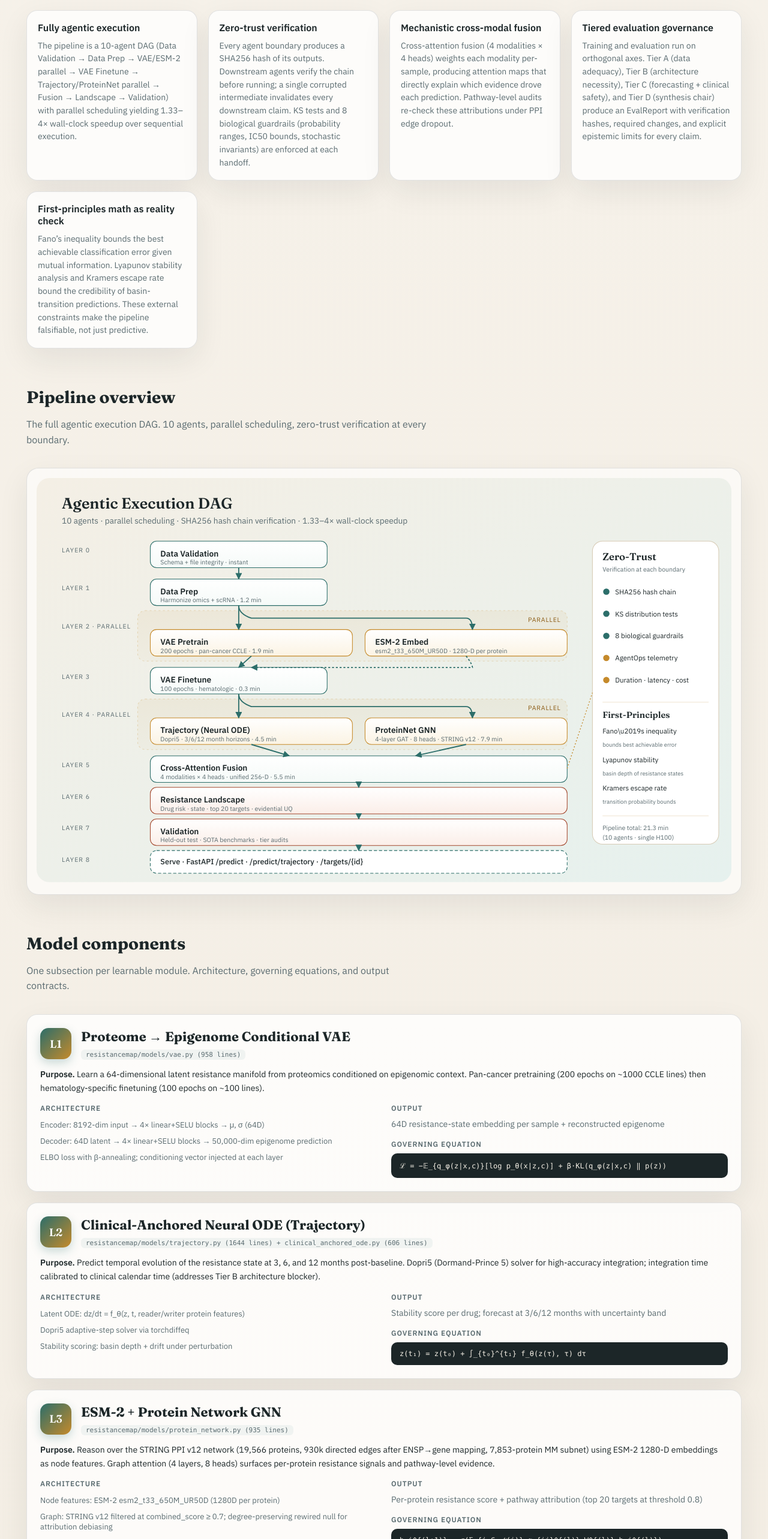
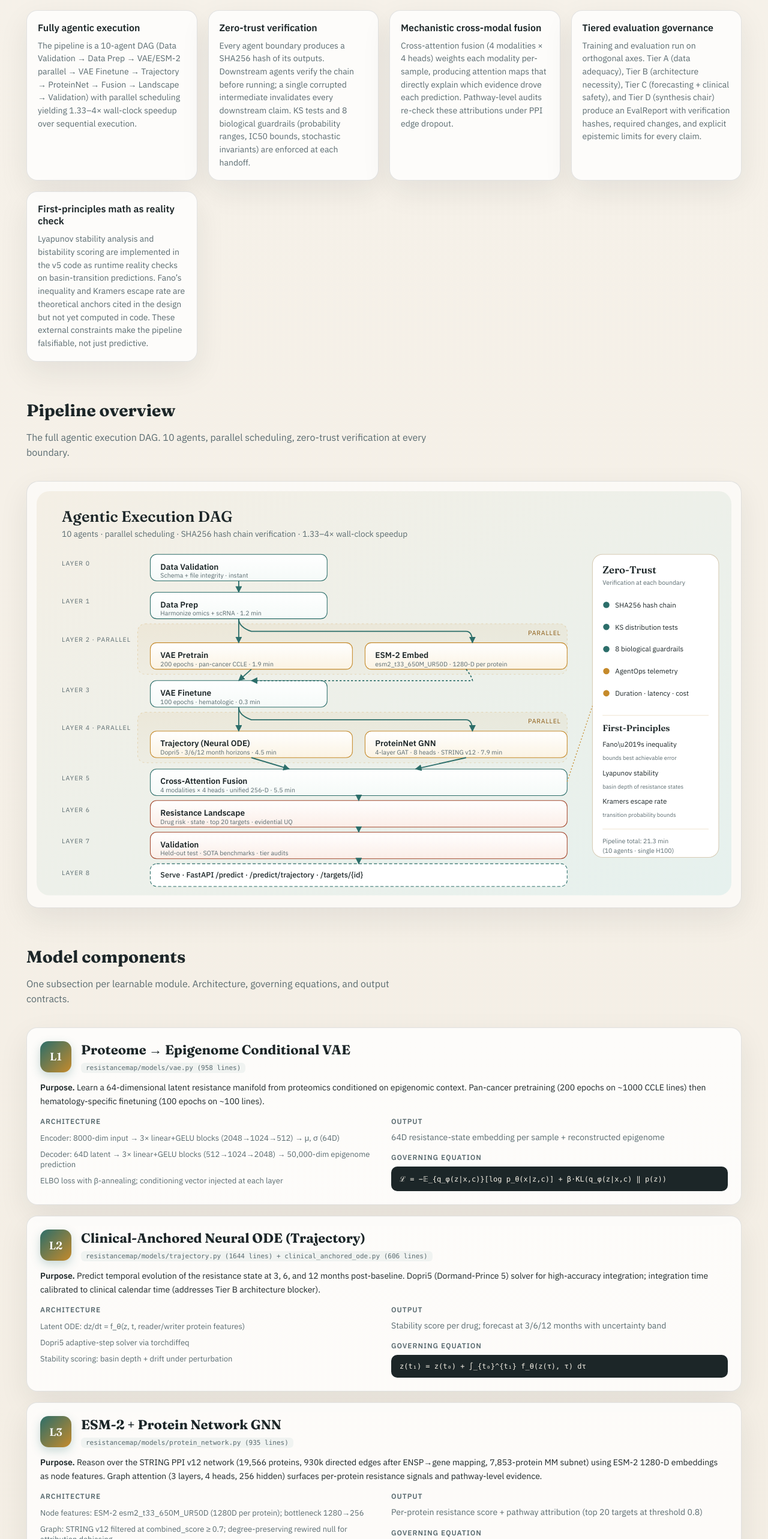
Before and after one commit to Abhignya-Jagathpally/dashboard, a React (Vite) app: page /#/science in a window 1280 px wide. Shown: the part 1732-4298 px from the top of the page at 60% size. Built offline with nearby package versions, Linux system fonts and the light colour scheme.

Commit message:
Update references and content in science.js
Updated references to the ResistanceMap repository from v3 to v5 and made various content adjustments for clarity and accuracy.

```diff
--- a/src/data/science.js
+++ b/src/data/science.js
@@ -1,5 +1,5 @@
-// All content below is drawn from the ResistanceMap v3 repository
-// (https://github.com/Abhignya-Jagathpally/temp/tree/v3/ResistanceMap).
+// All content below is drawn from the ResistanceMap v5 repository
+// (https://github.com/Abhignya-Jagathpally/temp/tree/v5/ResistanceMap).
 // Results table, hyperparameters, and dataset sizes are from the repo's
 // README.md, ARCHITECTURE.md, and configs/default.yaml.
 
@@ -52,7 +52,7 @@ export const differentiators = [
   {
     id: 'agentic-dag',
     title: 'Fully agentic execution',
-    body: 'The pipeline is a 10-agent DAG (Data Validation → Data Prep → VAE/ESM-2 parallel → VAE Finetune → Trajectory/ProteinNet parallel → Fusion → Landscape → Validation) with parallel scheduling yielding 1.33–4× wall-clock speedup over sequential execution.',
+    body: 'The pipeline is a 10-agent DAG (Data Validation → Data Prep → VAE/ESM-2 parallel → VAE Finetune → Trajectory → ProteinNet → Fusion → Landscape → Validation) with parallel scheduling yielding 1.33–4× wall-clock speedup over sequential execution.',
   },
   {
     id: 'zero-trust',
@@ -72,7 +72,7 @@ export const differentiators = [
   {
     id: 'math',
     title: 'First-principles math as reality check',
-    body: 'Fano\u2019s inequality bounds the best achievable classification error given mutual information. Lyapunov stability analysis and Kramers escape rate bound the credibility of basin-transition predictions. These external constraints make the pipeline falsifiable, not just predictive.',
+    body: 'Lyapunov stability analysis and bistability scoring are implemented in the v5 code as runtime reality checks on basin-transition predictions. Fano\u2019s inequality and Kramers escape rate are theoretical anchors cited in the design but not yet computed in code. These external constraints make the pipeline falsifiable, not just predictive.',
   },
 ];
 
@@ -85,8 +85,8 @@ export const modelComponents = [
     purpose:
       'Learn a 64-dimensional latent resistance manifold from proteomics conditioned on epigenomic context. Pan-cancer pretraining (200 epochs on ~1000 CCLE lines) then hematology-specific finetuning (100 epochs on ~100 lines).',
     architecture: [
-      'Encoder: 8192-dim input → 4× linear+SELU blocks → μ, σ (64D)',
-      'Decoder: 64D latent → 4× linear+SELU blocks → 50,000-dim epigenome prediction',
+      'Encoder: 8000-dim input → 3× linear+GELU blocks (2048→1024→512) → μ, σ (64D)',
+      'Decoder: 64D latent → 3× linear+GELU blocks (512→1024→2048) → 50,000-dim epigenome prediction',
       'ELBO loss with β-annealing; conditioning vector injected at each layer',
     ],
     math: '\u2112 = \u2212\ud835\udd3c_{q_\u03c6(z|x,c)}[log p_\u03b8(x|z,c)] + \u03b2\u00b7KL(q_\u03c6(z|x,c) \u2016 p(z))',
@@ -113,11 +113,11 @@ export const modelComponents = [
     title: 'ESM-2 + Protein Network GNN',
     file: 'resistancemap/models/protein_network.py (935 lines)',
     purpose:
-      'Reason over the STRING PPI v12 network (19,566 proteins, 930k directed edges after ENSP→gene mapping, 7,853-protein MM subnet) using ESM-2 1280-D embeddings as node features. Graph attention (4 layers, 8 heads) surfaces per-protein resistance signals and pathway-level evidence.',
+      'Reason over the STRING PPI v12 network (19,566 proteins, 930k directed edges after ENSP→gene mapping, 7,853-protein MM subnet) using ESM-2 1280-D embeddings as node features. Graph attention (3 layers, 4 heads, 256 hidden) surfaces per-protein resistance signals and pathway-level evidence.',
     architecture: [
-      'Node features: ESM-2 esm2_t33_650M_UR50D (1280D per protein)',
+      'Node features: ESM-2 esm2_t33_650M_UR50D (1280D per protein); bottleneck 1280→256',
       'Graph: STRING v12 filtered at combined_score ≥ 0.7; degree-preserving rewired null for attribution debiasing',
-      'Message passing: 4-layer GAT, 8 heads, GraphMASK-ready for causal edge attribution',
+      'Message passing: 3-layer GAT, 4 heads, 256 hidden; DropEdge, PairNorm, JumpingKnowledge (cat); GraphMASK-ready for causal edge attribution',
     ],
     math: 'h_i^{(l+1)} = \u03c3(\u2211_{j \u2208 \ud835\udca9(i)} \u03b1_{ij}^{(l)} W^{(l)} h_j^{(l)})',
     output: 'Per-protein resistance score + pathway attribution (top 20 targets at threshold 0.8)',
@@ -128,14 +128,14 @@ export const modelComponents = [
     title: 'Cross-Attention Fusion',
     file: 'resistancemap/models/fusion.py (741 lines)',
     purpose:
-      'Combine evidence from VAE (latent state), Trajectory (stability), ProteinNet (pathway signals), and optional clinical covariates into a unified 256-D resistance embedding. Modality gating handles missingness gracefully.',
+      'Combine evidence from VAE (latent state), Trajectory (stability), ProteinNet (pathway signals), and optional clinical covariates into a unified 128-D resistance embedding. Modality gating handles missingness gracefully.',
     architecture: [
       'Query/Key/Value: modality × sample → 4-head cross-attention',
-      'Hidden dim 256; residual + layer-norm per block',
+      'Hidden dim 128; output 128-D; residual + layer-norm per block',
       'Modality dropout for missingness robustness',
     ],
     math: 'Attention(Q,K,V) = softmax(QK\u1d40 / \u221ad_k) V — applied across modalities, not sequence positions',
-    output: 'Unified 256-D resistance embedding per (sample, drug) pair',
+    output: 'Unified 128-D resistance embedding per (sample, drug) pair',
   },
   {
     id: 'l5-landscape',
@@ -145,11 +145,11 @@ export const modelComponents = [
     purpose:
       'Map fused embeddings to interpretable outputs: drug-specific resistance probability, cellular state classification, and top intervention targets. Optional evidential head produces epistemic + aleatoric uncertainty.',
     architecture: [
-      'MLP head: 256 → 128 → 64 → {drug risk, state logits, target scores}',
-      'Evidential uncertainty (Normal-Inverse-Gamma) as optional head',
-      'Bistability module scores basin transitions (Kramers escape rate)',
+      'MLP head: 128 → 128 → 64 → {drug risk, state logits, target scores}',
+      'Evidential uncertainty (Dirichlet: α = softplus(logits)+1, epistemic = K/Σα) as optional head',
+      'Bistability scoring (basin depth + drift)',
     ],
-    math: 'p(resistant | x, drug) = \u03c3(W\u00b7h_fused + b); evidence \u03bd, \u03b1, \u03b2 for UQ',
+    math: 'p(resistant | x, drug) = \u03c3(W\u00b7h_fused + b); \u03b1 for Dirichlet UQ',
     output: 'Drug risk score + state class + ranked targets + calibrated uncertainty',
   },
   {
@@ -180,16 +180,16 @@ export const methodology = {
     ],
   },
   training: {
-    vae: 'Pretrain 200 epochs (CCLE, ~1000 lines), batch=1024, AdamW lr=1e-3 cosine decay, β-annealing 0→1. Finetune 100 epochs on hematologic subset.',
+    vae: 'Pretrain 200 epochs (CCLE, ~1000 lines), batch=512, AdamW lr=1e-3 cosine decay, β-annealing 0→1. Finetune 100 epochs on hematologic subset.',
     traj:
       'ODE fit per drug: 500 epochs, dopri5 solver, rtol=1e-5, atol=1e-7. Clinical calendar calibration via paired cross-sectional + longitudinal samples.',
-    gnn: '4-layer GAT, 8 heads, dropout 0.3, 50 epochs, mini-batch sampling on 7,853-protein MM subnet.',
-    fusion: 'Cross-attention training 100 epochs, batch=512, modality dropout 0.1.',
+    gnn: '3-layer GAT, 4 heads, 256 hidden, dropout 0.2, 50 epochs, mini-batch sampling on 7,853-protein MM subnet.',
+    fusion: 'Cross-attention training 150 epochs, batch=512, modality dropout 0.1.',
     landscape: 'MLP head trained jointly with fusion; evidential loss when UQ head enabled.',
   },
   infra: [
     'Single H100 total training time: ~27 hours. 8× H100 distributed: ~4 hours.',
-    'bfloat16 native; torch.compile for fused kernels; DataLoader num_workers=16.',
+    'bfloat16 native; torch.compile for fused kernels; DataLoader num_workers=8.',
     'Each stage is checkpoint-aware and skipped if the checkpoint is hash-valid.',
     'Docker image + docker-compose for reproducibility; MLflow profile for experiment tracking.',
   ],
@@ -289,7 +289,7 @@ export const limitations = [
     id: 'uq',
     title: 'Uncertainty is bounded, not perfect',
     body:
-      'Evidential UQ produces well-calibrated aleatoric + epistemic estimates on in-distribution data. Fano\u2019s inequality provides a lower bound on achievable error; actual performance may exceed this bound only under assumption violations we cannot detect.',
+      'Evidential UQ produces well-calibrated aleatoric + epistemic estimates on in-distribution data. Fano\u2019s inequality is a theoretical anchor cited in the design (lower bound on achievable error) but is not yet computed in code; actual performance bounds rely on the implemented Dirichlet calibration.',
   },
 ];
 
@@ -297,7 +297,7 @@ export const takeaways = [
   'Multi-modal fusion lifts AUROC 0.82 → 0.89 and MAE 0.18 → 0.09 over single-modality baselines — the modalities are complementary, not redundant.',
   'Agentic DAG + zero-trust hash chains make every prediction auditable down to the intermediate tensor. This is what makes the pipeline deployable in a clinical-safety context, not just a benchmark.',
   'Orthogonal evaluation governance (Tier A–D) catches failure modes that training-time metrics miss — ODE calendar-time calibration, PPI degree confounds, missing OOD detection were all surfaced by Tier B/C audits before reaching downstream users.',
-  'First-principles math constraints (Fano, Lyapunov, Kramers) turn the system from "predictive black box" into "falsifiable model with external anchors".',
+  'Lyapunov stability analysis and bistability scoring are implemented as runtime reality checks; Fano\u2019s inequality and Kramers escape rate remain future theoretical anchors to be computed in code.',
 ];
 
 export const references = [
```
